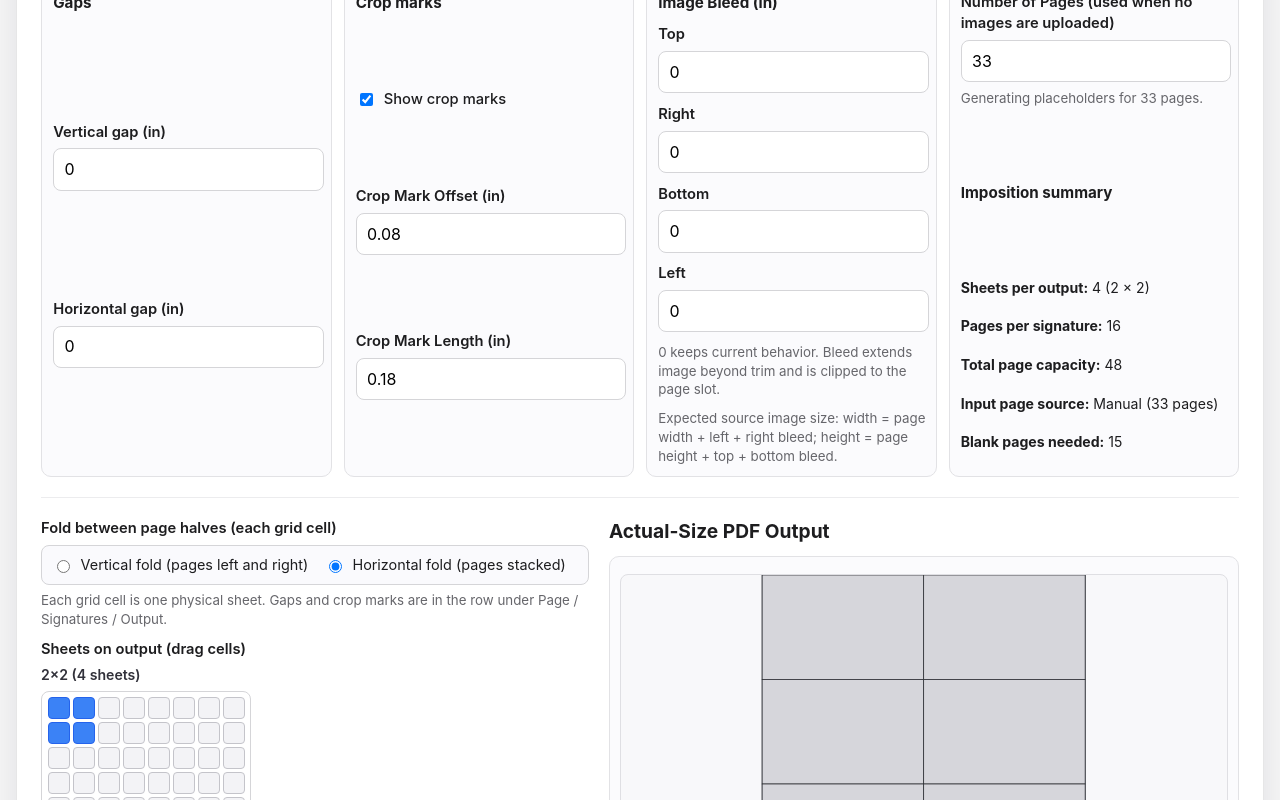
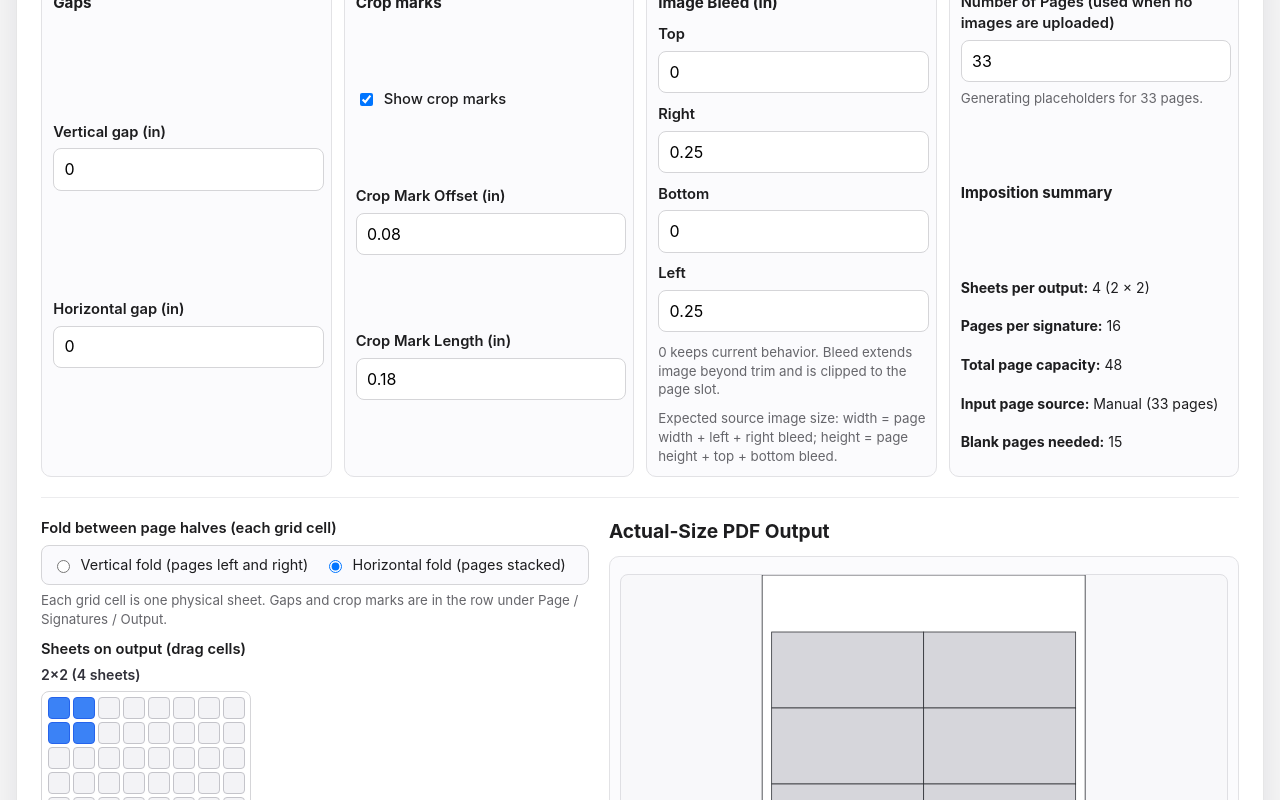
Before and after one commit to kinseyatkolla/bookmaker-signatures, a Vue app: page /calendars/daily-moon in a window 1280 px wide. Shown: the part 660-1460 px from the top of the page. Built offline with nearby package versions, Linux system fonts and the light colour scheme.

Commit message:
bleed all in place

```diff
--- a/src/views/AshsDailyPlannerView.vue
+++ b/src/views/AshsDailyPlannerView.vue
@@ -92,9 +92,9 @@ const cropMarkOffset = ref(0.08);
 const cropMarkLength = ref(0.18);
 const showCropMarks = ref(true);
 const bleedTop = ref(0);
-const bleedRight = ref(0);
+const bleedRight = ref(0.25);
 const bleedBottom = ref(0);
-const bleedLeft = ref(0);
+const bleedLeft = ref(0.25);
 const horizontalGap = ref(props.defaultHorizontalGap);
 const verticalGap = ref(props.defaultVerticalGap);
 const isGeneratingPdf = ref(false);
@@ -2181,7 +2181,7 @@ const ashCoverProgressRanges = computed(() => {
   border: 1px solid #d4d7df;
   border-radius: 10px;
   background: #ffffff;
-  padding: 0.85rem;
+  padding: 0.85rem 1.35rem;
   aspect-ratio: var(--calendar-page-aspect-w) / var(--calendar-page-aspect-h);
   height: auto;
   display: flex;
@@ -2193,24 +2193,24 @@ const ashCoverProgressRanges = computed(() => {
 }
 
 .calendar-day-card--moon-mode {
-  padding-left: 1.05rem;
-  padding-right: 1.05rem;
+  padding-left: 1.45rem;
+  padding-right: 1.45rem;
 }
 
 /* All DOM pages after the first: double left/right padding vs their base. */
 .calendar-day-card--double-lr-padding {
-  padding-left: 1.7rem; /* 2 × 0.85rem */
-  padding-right: 1.7rem;
+  padding-left: calc(2.7rem + 0.4in); /* 2 × 1.35rem + extra trim-safe inset */
+  padding-right: calc(2.7rem + 0.4in);
 }
 
 .calendar-day-card--double-lr-padding.calendar-day-card--moon-mode {
-  padding-left: 2.1rem; /* 2 × 1.05rem */
-  padding-right: 2.1rem;
+  padding-left: calc(2.9rem + 0.4in); /* 2 × 1.45rem + extra trim-safe inset */
+  padding-right: calc(2.9rem + 0.4in);
 }
 
 .calendar-day-card--double-lr-padding.calendar-page--cover {
-  padding-left: 1.5rem; /* 2 × 0.75rem */
-  padding-right: 1.5rem;
+  padding-left: calc(2.5rem + 0.4in); /* 2 × 1.25rem + extra trim-safe inset */
+  padding-right: calc(2.5rem + 0.4in);
 }
 
 .calendar-trim-guide {
@@ -2240,7 +2240,7 @@ const ashCoverProgressRanges = computed(() => {
 }
 
 .calendar-page--cover {
-  padding: 0.75rem;
+  padding: 0.75rem 1.25rem;
 }
 
 .calendar-cover-page {
--- a/src/views/BasicCalendarView.vue
+++ b/src/views/BasicCalendarView.vue
@@ -46,9 +46,9 @@ const cropMarkOffset = ref(0.08);
 const cropMarkLength = ref(0.18);
 const showCropMarks = ref(true);
 const bleedTop = ref(0);
-const bleedRight = ref(0);
+const bleedRight = ref(0.25);
 const bleedBottom = ref(0);
-const bleedLeft = ref(0);
+const bleedLeft = ref(0.25);
 const horizontalGap = ref(0.08);
 const verticalGap = ref(0.08);
 const isGeneratingPdf = ref(false);
@@ -1056,7 +1056,7 @@ function toDateInputValue(date) {
   border: 1px solid #d4d7df;
   border-radius: 10px;
   background: #ffffff;
-  padding: 0.85rem;
+  padding: 0.85rem 1.35rem;
   aspect-ratio: var(--calendar-page-aspect-w) / var(--calendar-page-aspect-h);
   height: auto;
   display: flex;
--- a/src/views/BasicDailyAstrologyCalendarView.vue
+++ b/src/views/BasicDailyAstrologyCalendarView.vue
@@ -94,9 +94,9 @@ const cropMarkOffset = ref(0.08);
 const cropMarkLength = ref(0.18);
 const showCropMarks = ref(true);
 const bleedTop = ref(0);
-const bleedRight = ref(0);
+const bleedRight = ref(0.25);
 const bleedBottom = ref(0);
-const bleedLeft = ref(0);
+const bleedLeft = ref(0.25);
 const horizontalGap = ref(props.defaultHorizontalGap);
 const verticalGap = ref(props.defaultVerticalGap);
 const isGeneratingPdf = ref(false);
@@ -2076,7 +2076,7 @@ function toDateInputValue(date) {
   border: 1px solid #d4d7df;
   border-radius: 10px;
   background: #ffffff;
-  padding: 0.85rem;
+  padding: 0.85rem 1.35rem;
   aspect-ratio: var(--calendar-page-aspect-w) / var(--calendar-page-aspect-h);
   height: auto;
   display: flex;
@@ -2088,8 +2088,8 @@ function toDateInputValue(date) {
 }
 
 .calendar-day-card--moon-mode {
-  padding-left: 1.05rem;
-  padding-right: 1.05rem;
+  padding-left: 1.45rem;
+  padding-right: 1.45rem;
 }
 
 .calendar-trim-guide {
@@ -2119,7 +2119,7 @@ function toDateInputValue(date) {
 }
 
 .calendar-page--cover {
-  padding: 0.75rem;
+  padding: 0.75rem 1.25rem;
 }
 
 .calendar-cover-page {
--- a/src/views/BasicWeeklyAstrologyCalendarView.vue
+++ b/src/views/BasicWeeklyAstrologyCalendarView.vue
@@ -57,9 +57,9 @@ const cropMarkOffset = ref(0.08);
 const cropMarkLength = ref(0.18);
 const showCropMarks = ref(false);
 const bleedTop = ref(0);
-const bleedRight = ref(0);
+const bleedRight = ref(0.25);
 const bleedBottom = ref(0);
-const bleedLeft = ref(0);
+const bleedLeft = ref(0.25);
 const horizontalGap = ref(0);
 const verticalGap = ref(0);
 const isGeneratingPdf = ref(false);
@@ -1983,7 +1983,7 @@ function toDateInputValue(date) {
   border: 1px solid #d4d7df;
   border-radius: 10px;
   background: #ffffff;
-  padding: 0.25in;
+  padding: 0.25in 0.6in;
   aspect-ratio: var(--calendar-page-aspect-w) / var(--calendar-page-aspect-h);
   height: auto;
   display: flex;
@@ -2022,7 +2022,7 @@ function toDateInputValue(date) {
 }
 
 .calendar-page--cover {
-  padding: 0.75rem;
+  padding: 0.75rem 1.25rem;
 }
 
 .calendar-cover-page {
--- a/src/views/DailyMoonCalendarView.vue
+++ b/src/views/DailyMoonCalendarView.vue
@@ -34,11 +34,11 @@ const props = defineProps({
   },
   defaultPageWidth: {
     type: Number,
-    default: 2.75,
+    default: 2,
   },
   defaultPageHeight: {
     type: Number,
-    default: 4.25,
+    default: 4,
   },
   defaultOutputLayoutCols: {
     type: Number,
@@ -94,9 +94,9 @@ const cropMarkOffset = ref(0.08);
 const cropMarkLength = ref(0.18);
 const showCropMarks = ref(true);
 const bleedTop = ref(0);
-const bleedRight = ref(0);
+const bleedRight = ref(0.25);
 const bleedBottom = ref(0);
-const bleedLeft = ref(0);
+const bleedLeft = ref(0.25);
 const horizontalGap = ref(props.defaultHorizontalGap);
 const verticalGap = ref(props.defaultVerticalGap);
 const isGeneratingPdf = ref(false);
@@ -2102,7 +2102,7 @@ function toDateInputValue(date) {
   border: 1px solid #d4d7df;
   border-radius: 10px;
   background: #ffffff;
-  padding: 0.85rem;
+  padding: 0.85rem calc(1.35rem + 0.75in);
   aspect-ratio: var(--calendar-page-aspect-w) / var(--calendar-page-aspect-h);
   height: auto;
   display: flex;
@@ -2114,8 +2114,8 @@ function toDateInputValue(date) {
 }
 
 .calendar-day-card--moon-mode {
-  padding-left: 1.05rem;
-  padding-right: 1.05rem;
+  padding-left: calc(1.45rem + 0.75in);
+  padding-right: calc(1.45rem + 0.75in);
 }
 
 .calendar-trim-guide {
@@ -2145,7 +2145,7 @@ function toDateInputValue(date) {
 }
 
 .calendar-page--cover {
-  padding: 0.75rem;
+  padding: 0.75rem calc(1.25rem + 0.75in);
 }
 
 .calendar-cover-page {
```
